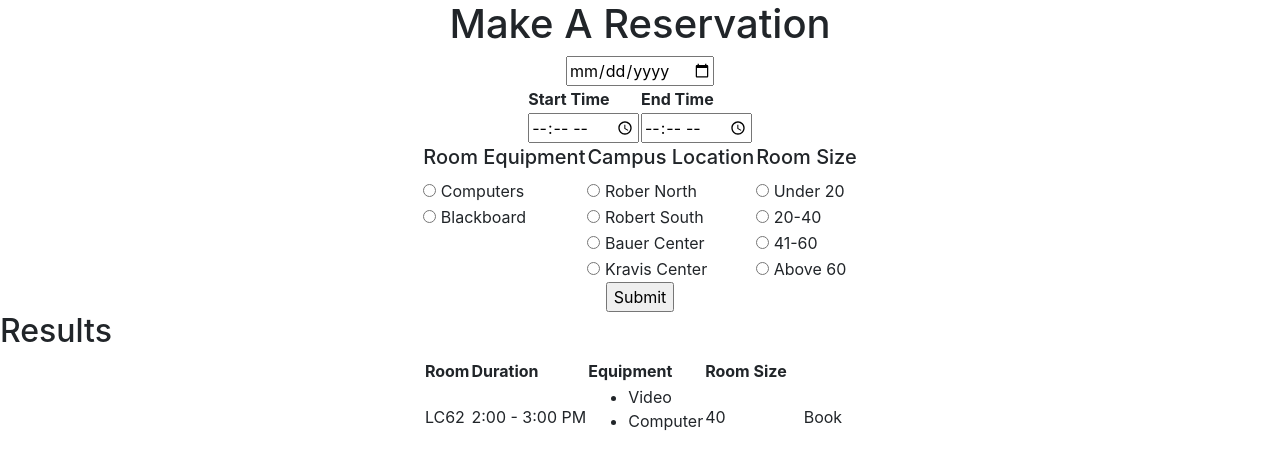
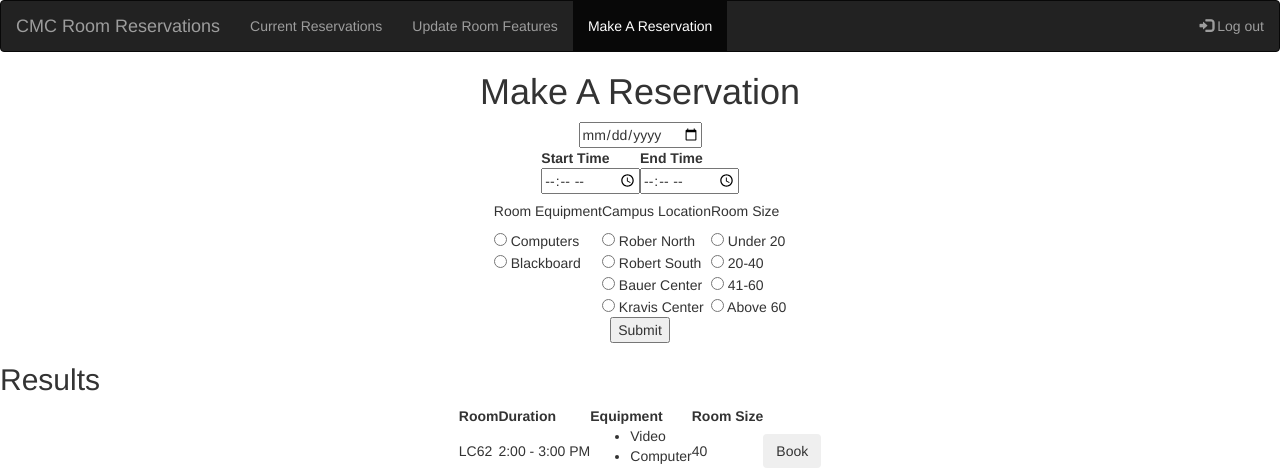
Before and after one commit to francois-ries/CS135---Project, a PHP site: the page made by view/UserBooking v2.php in a window 1280 px wide. Shown: the top 475 px of the page. Run offline with PHP 8.4, Linux system fonts and the light colour scheme; data that the repository does not hold is empty; some libraries are stand-ins or nearby versions.

Commit message:
Update UserBooking v2.php

```diff
--- a/view/UserBooking v2.php
+++ b/view/UserBooking v2.php
@@ -1,7 +1,8 @@
 <!DOCTYPE html>
 <!-- saved from url=(0057)https://getbootstrap.com/docs/4.0/examples/sticky-footer/ -->
+
 <html lang="en"><head><meta http-equiv="Content-Type" content="text/html; charset=UTF-8">
-
+<head>
     <meta name="viewport" content="width=device-width, initial-scale=1, shrink-to-fit=no">
     <meta name="description" content="">
     <meta name="author" content="">
@@ -14,11 +15,35 @@
 
     <!-- Custom styles for this template -->
     <link href="./Sticky Footer Template for Bootstrap_files/sticky-footer.css" rel="stylesheet">
-    <link href="grid.css" rel="stylesheet">
+    <!-- <link href="grid.css" rel="stylesheet"> -->
+    <link rel="stylesheet" href="https://maxcdn.bootstrapcdn.com/bootstrap/3.3.7/css/bootstrap.min.css">
+		<script src="https://ajax.googleapis.com/ajax/libs/jquery/3.3.1/jquery.min.js"></script>
+		<script src="https://maxcdn.bootstrapcdn.com/bootstrap/3.3.7/js/bootstrap.min.js"></script>
+    <link href="UserBookingStyle.css" rel="stylesheet">
+</head>
 
-    <link href="UserBookingStyle.css" rel="stylesheet">
+<header>
+		<!---creates a navigator which links to main page or reservation page-->
+		<nav class="navbar navbar-inverse">
+		  <div class="container-fluid">
+		    <div class="navbar-header">
+		      <a class="navbar-brand" href="#">CMC Room Reservations</a>
+		    </div>
+		    <ul class="nav navbar-nav">
+              <li><a href="userview.php">Current Reservations</a></li>
+              <li ><a href="AdminUpdateRoomFeatures.php">Update Room Features</a></li>
+		          <li class="active" ><a href="UserBooking.php">Make A Reservation</a></li>
+        </ul>
+		    <ul class="nav navbar-nav navbar-right">
+		      <li><a href="#"><span class="glyphicon glyphicon-log-in"></span> Log out </a></li>
+		    </ul>
+		  </div>
+		</nav>
+</header>
 
-</head>
+
+
+
 <center><h1 text-align:"center">Make A Reservation</h1></center>
 <body>
 
@@ -254,7 +279,7 @@ $needBlackboard = null;
     //mail("fries19@cmc.edu","CS135",$msg);
   }
 
-  sendEmail(1,1);
+  //sendEmail(1,1);
 
 ?>
 
```
